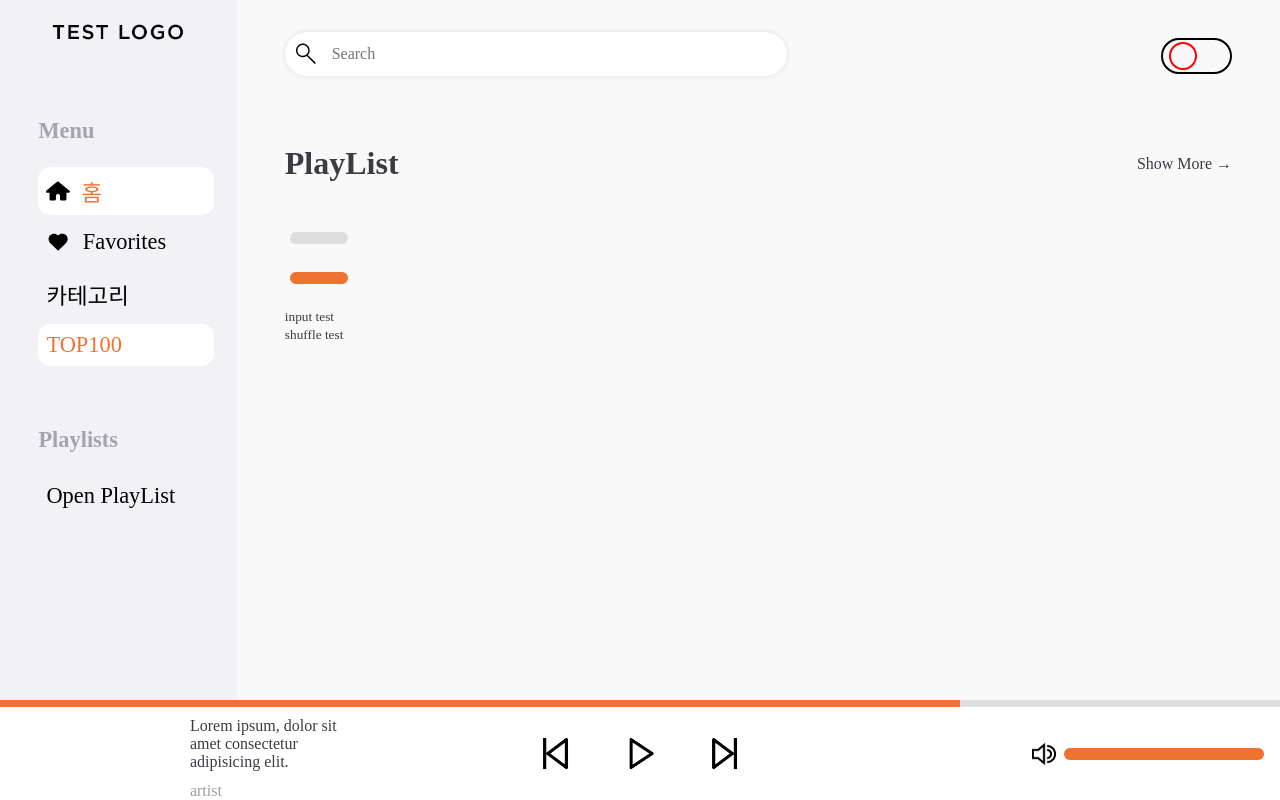
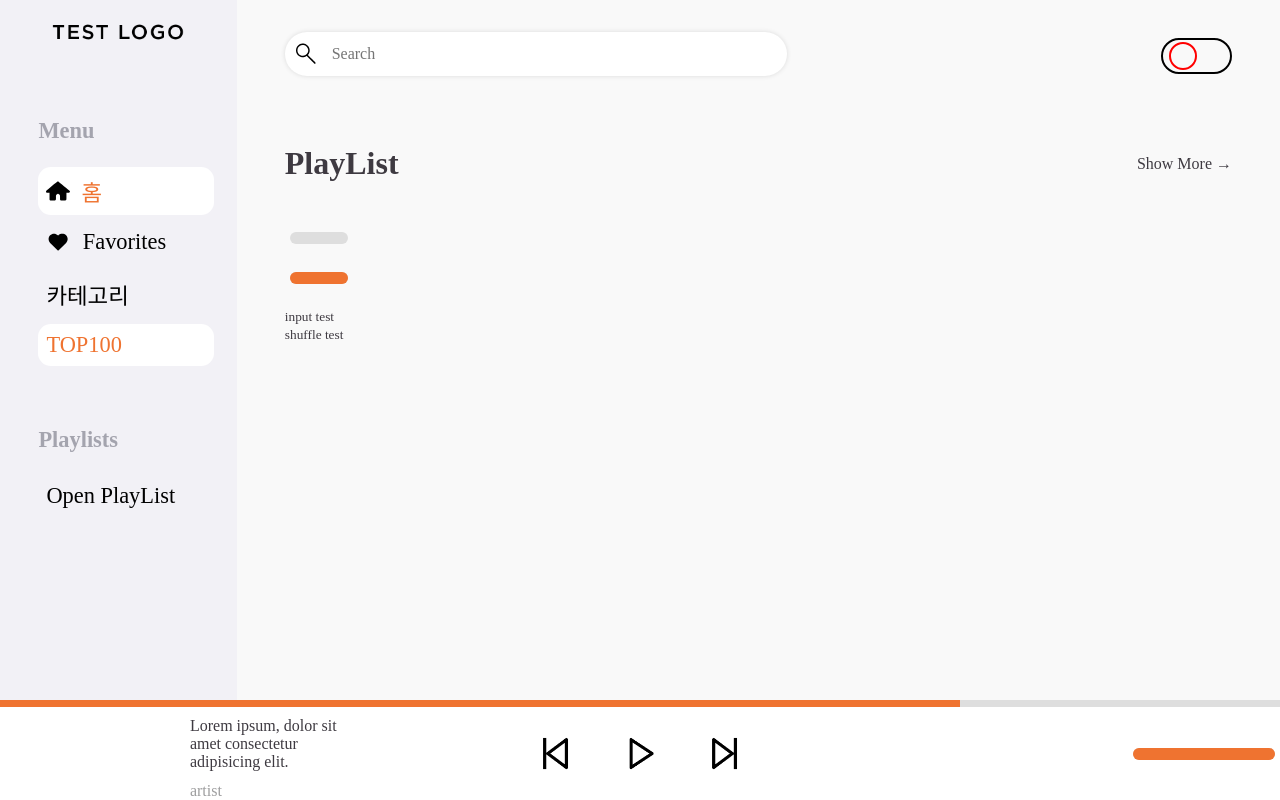
Before and after one commit to jsb8740/FarvoriteMusicList, a Vue app: page / in a window 1280 px wide. Built offline with nearby package versions, Linux system fonts and the light colour scheme; a web font is replaced by a local one.

Commit message:
컴포넌트 교체 soundcotroller -> appProgressbar

```diff
--- a/src/components/layouts/TheMusicController.vue
+++ b/src/components/layouts/TheMusicController.vue
@@ -22,7 +22,8 @@
 
       <div class="soundControl">
         <!-- <Heart video-id="undefined"></Heart> -->
-        <SoundController></SoundController>
+        <!-- <SoundController></SoundController> -->
+        <AppProgressBar type="sound"></AppProgressBar>
         <!-- soundcontroller의 의존성 분리가 필요함 -->
         <!-- TheMusicController를 layouts을 다른 곳을 이동함 -->
       </div>
@@ -31,6 +32,7 @@
 </template>
 
 <script setup lang="ts">
+import AppProgressBar from "../common/AppProgressBar.vue";
 import Heart from "../icons/Heart.vue";
 import MusicPlayer from "../musicController/MusicPlayer.vue";
 import SoundController from "../musicController/SoundController.vue";
```
